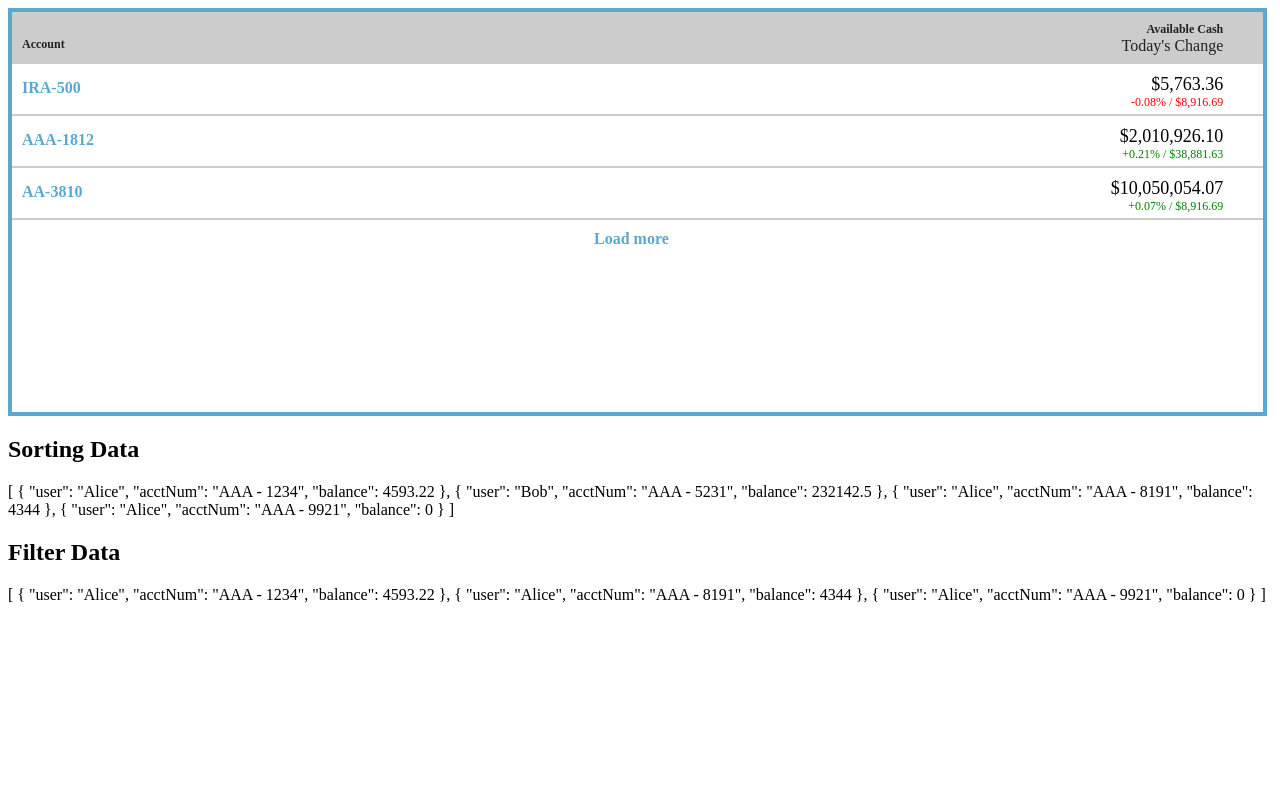
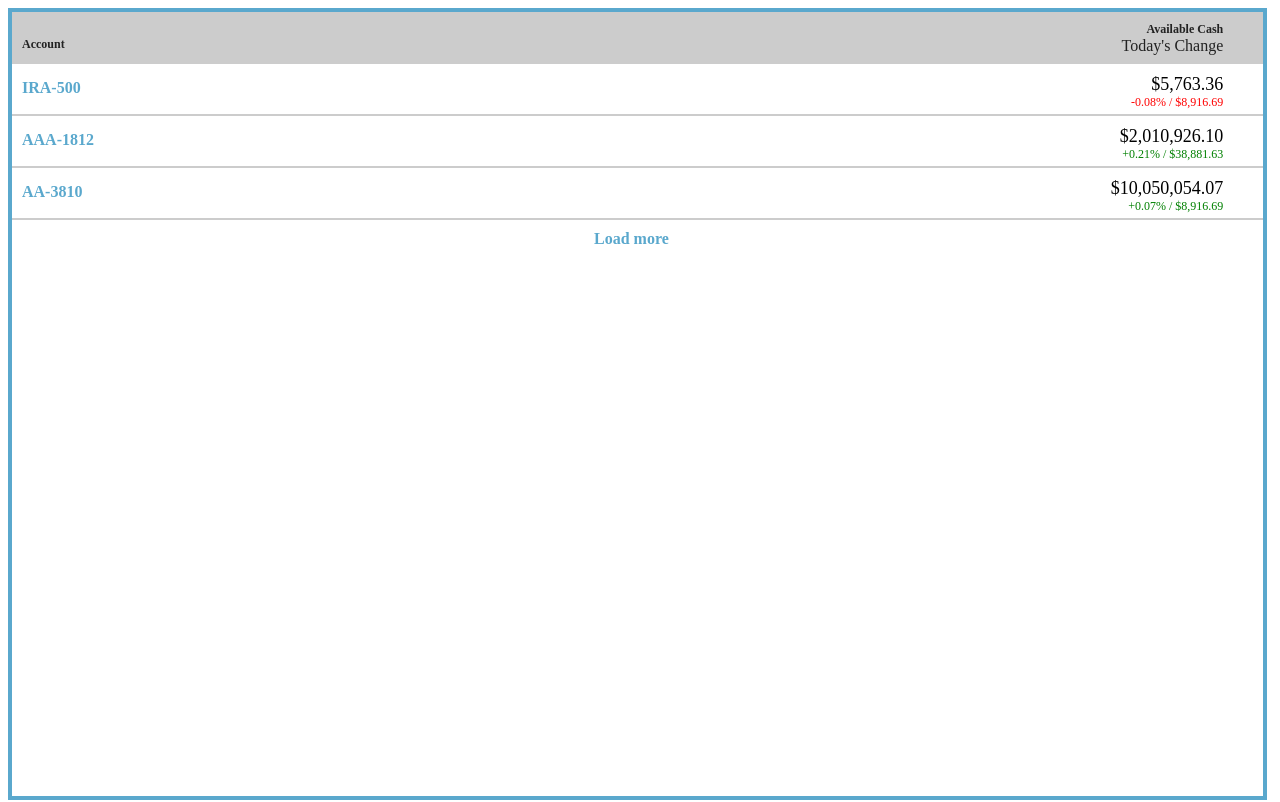
Before and after one commit to shivendra143/angular-yrxnt7, an Angular app: page / in a window 1280 px wide. Shown: the top 802 px of the page. Built offline with nearby package versions, Linux system fonts and the light colour scheme.

Commit message:
1 file modified

```diff
--- a/src/app/app.component.css
+++ b/src/app/app.component.css
@@ -1,8 +1,8 @@
 .container1{
   width:99%;
+  height:100%;
   border: 4px solid #5aa8cd;
-  height:400px
-
+  min-height:300px
 }
 
 .leftdatahead{
```
